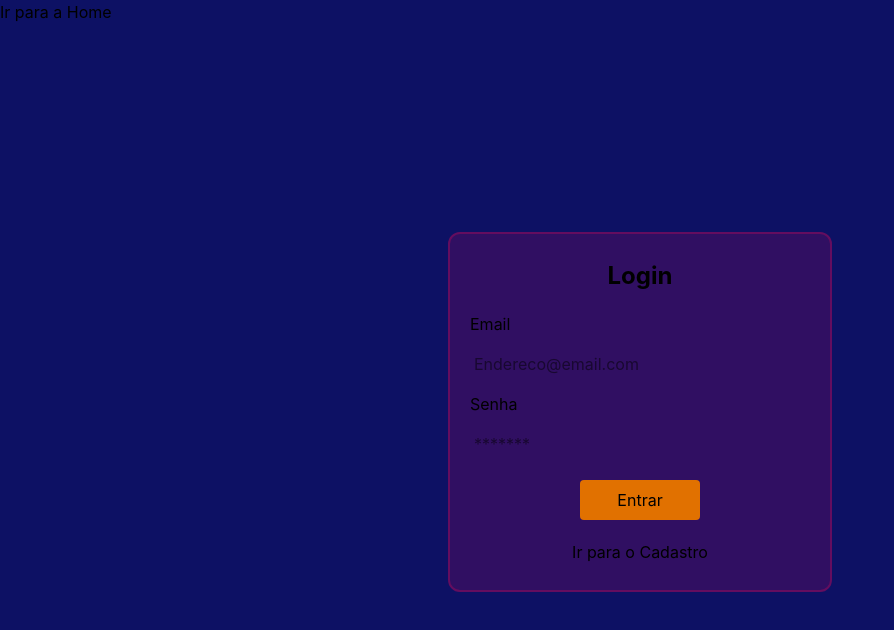
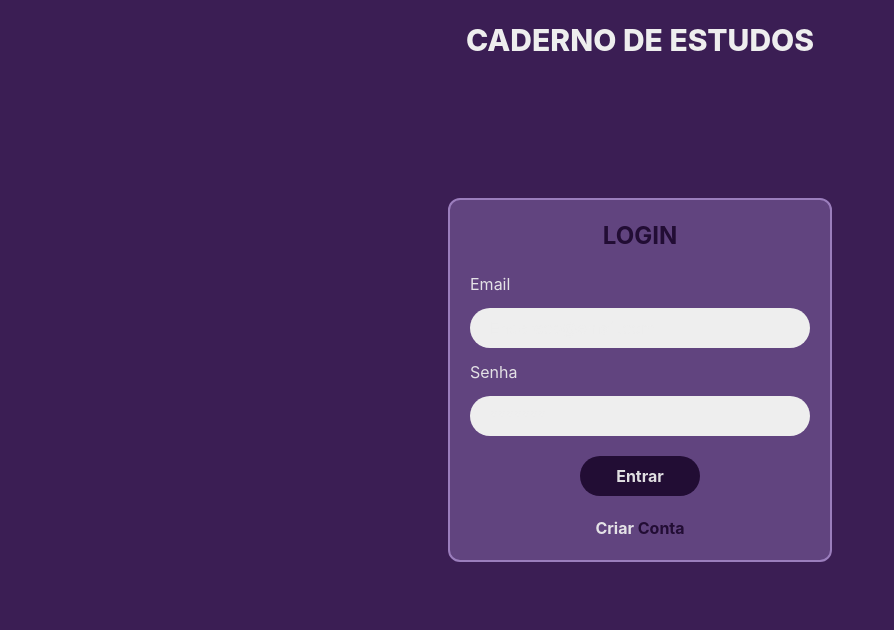
Before and after one commit to stelsol/Caderno-estudos, a React (Vite) app: page /Login in a window 1280 px wide. Shown: the top 630 px of the page, without its empty margins (0-894 px from the left). Built offline with nearby package versions, Linux system fonts and the light colour scheme.

Commit message:
Style: Estilizando tela de login

```diff
--- a/src/pages/Login.jsx
+++ b/src/pages/Login.jsx
@@ -1,19 +1,23 @@
 import { Link } from "react-router-dom";
 export default function Login() {
   return (
-    <div className=" min-h-screen w-auto flex flex-col bg-[#0D1164] font-sans text-foreground">
-      <Link to="/Home">Ir para a Home</Link>
-      <div className=" flex flex-1 items-center justify-center  ">
-        <form className="w-full max-w-sm  min-h-90 gap-5 bg-[#640D5F]/40 flex flex-col border-2 border-[#640D5F] justify-center items-center p-5 rounded-xl">
-          <h1 className="text-center text-2xl font-bold  ">Login</h1>
-          <div className="w-full flex flex-col gap-3">
+    <div className=" min-h-screen w-auto flex flex-col bg-[#3B1E54] font-sans text-foreground box-border text-[]#eeee">
+      <div className="flex justify-center items-center text-3xl  font-extrabold uppercase h-20 text-[#EEEEEE]">
+        Caderno De Estudos
+      </div>
+      <div className=" flex flex-1 items-center justify-center pb-30  ">
+        <form className="w-full max-w-sm  min-h-90 gap-5 bg-[#9B7EBD]/40 flex flex-col border-2 border-[#9B7EBD] justify-center items-center p-5 rounded-xl">
+          <h1 className="text-center text-2xl font-bold text-[#220d34] ">
+            LOGIN
+          </h1>
+          <div className="w-full flex flex-col gap-3 text-[#eeee]">
             <label htmlFor="email">Email</label>
             <input
               type="email"
               name="email"
               id="email"
               placeholder="Endereco@email.com"
-              className="p-1"
+              className="p-2 px-5 rounded-4xl bg-[#EEEEEE]"
             />
             <label htmlFor="password">Senha</label>
             <input
@@ -21,11 +25,16 @@ export default function Login() {
               name="password"
               id="password"
               placeholder="*******"
-              className="p-1"
+              className="p-2 px-5 rounded-4xl bg-[#EEEEEE]"
             />
           </div>
-          <button className="bg-amber-600 p-2 w-30 rounded-sm">Entrar</button>
-          <Link to="/Cadastro">Ir para o Cadastro</Link>
+          <button className="bg-[#220d34] hover:bg-[#B983FF] p-2 w-30 rounded-4xl font-bold text-[#eeee]">
+            Entrar
+          </button>
+          <Link to="/Cadastro" className="text-[#eeee] font-bold">
+            Criar{" "}
+            <span className="text-[#220d34]  hover:text-[#9B7EBD]">Conta</span>
+          </Link>
         </form>
       </div>
     </div>
```
